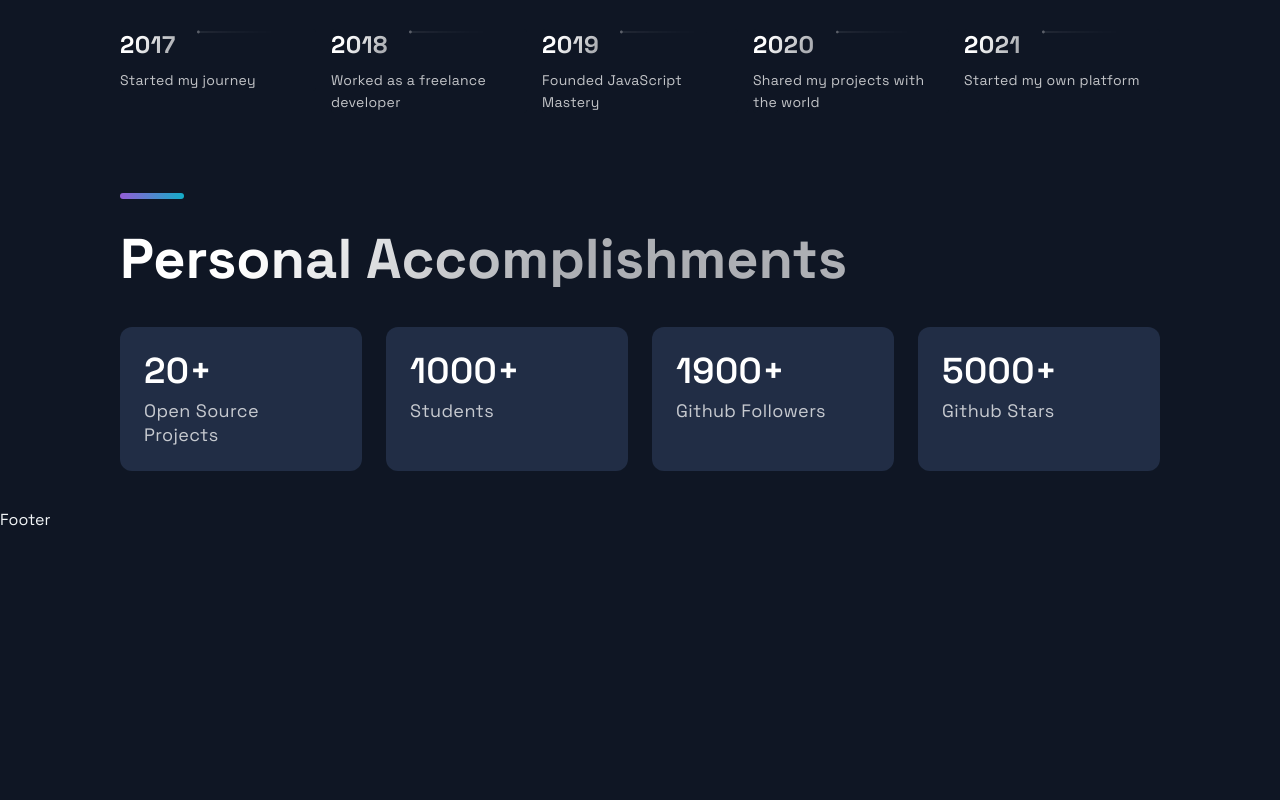
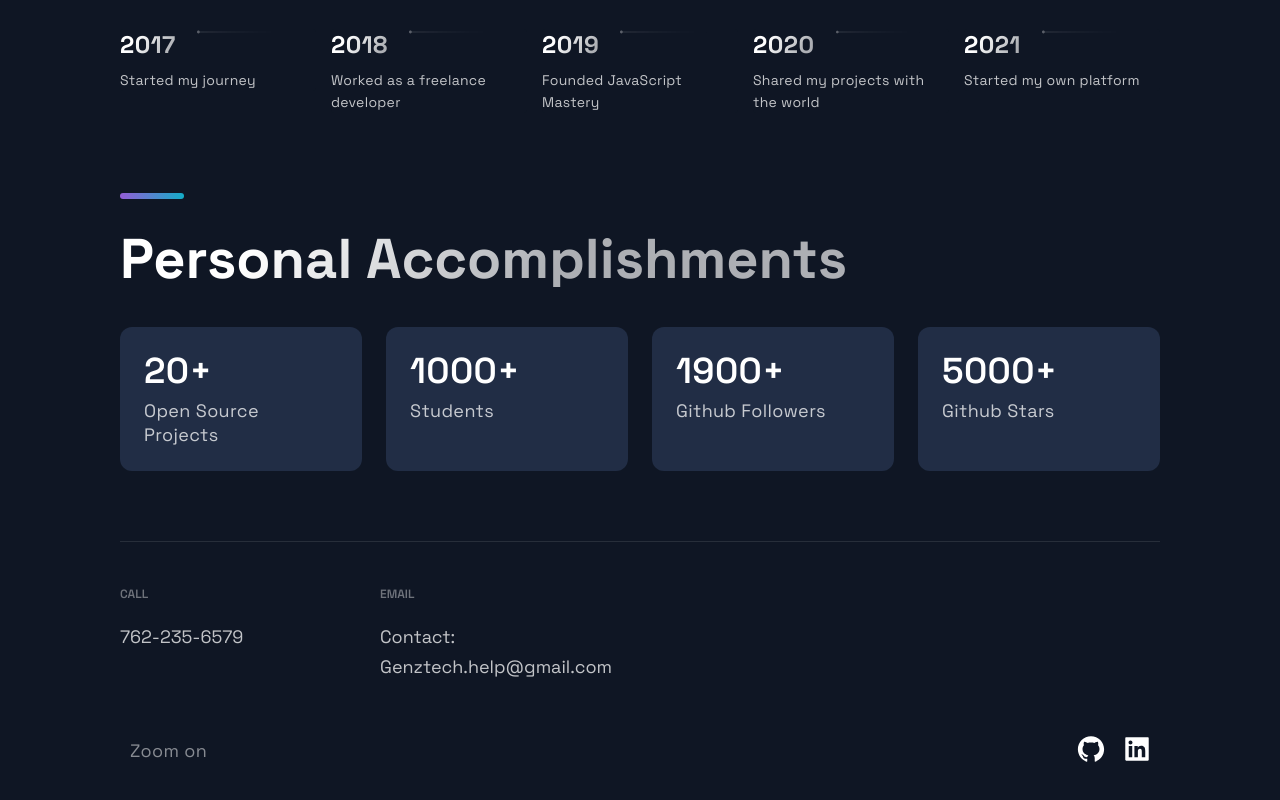
Before and after one commit to nrhymer23/2022Portfoliov1, a Next.js app: page / in a window 1280 px wide. Shown: the part 3050-3850 px from the top of the page. Before the commit the page ends 3580 px from the top, so only its background shows below. Built offline with nearby package versions, Linux system fonts and the light colour scheme.

Commit message:
Footer Setup

```diff
--- a/src/components/Footer/Footer.js
+++ b/src/components/Footer/Footer.js
@@ -6,9 +6,29 @@ import { CompanyContainer, FooterWrapper, LinkColumn, LinkItem, LinkList, LinkTi
 
 const Footer = () => {
   return (
-    <div>
-      Footer
-    </div>
+    <FooterWrapper>
+      <LinkList>
+      <LinkColumn>
+      <LinkTitle>Call</LinkTitle>
+      <LinkItem href="Tel:762-235-6579">762-235-6579</LinkItem>
+      </LinkColumn>
+      <LinkColumn>
+      <LinkTitle>Email</LinkTitle>
+      <LinkItem href="mailto:genztech.help@gmail.com">Contact: Genztech.help@gmail.com </LinkItem>
+      </LinkColumn>
+      </LinkList>
+      <SocialIconsContainer>
+        <CompanyContainer>
+          <Slogan>Zoom on</Slogan>
+        </CompanyContainer>
+        <SocialIcons href="">
+        <AiFillGithub size="3rem" />
+      </SocialIcons>
+      <SocialIcons href="">
+        <AiFillLinkedin size="3rem" />
+      </SocialIcons>
+      </SocialIconsContainer>
+    </FooterWrapper>
   );
 };
 
```
